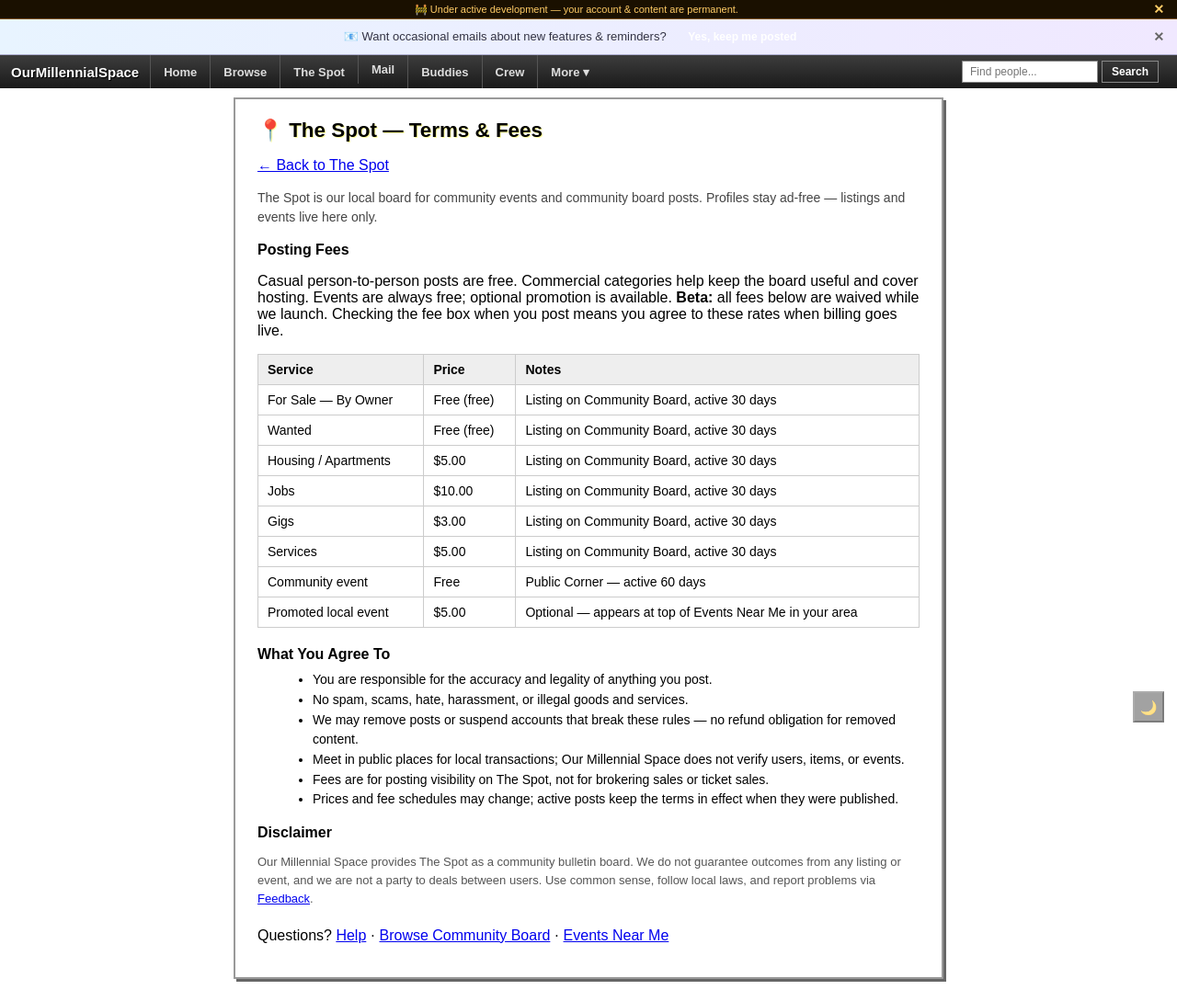
After one commit to brickface082/millennial-space, a Flask app: page /spot/terms in a window 1280 px wide. The commit adds this page. Shown: the whole page at 92% size. Run offline with Flask 3, Linux system fonts and the light colour scheme; the visitor is signed in with stand-in values (Sample User, id 1); data comes from the database, SQL or seed files in the repository; data that the repository does not hold is empty; some libraries are stand-ins or nearby versions.

Commit message:
Rename Marketplace to Community Board; add Spot terms page, drop Craigslist copy

```diff
--- a/app.py
+++ b/app.py
@@ -137,6 +137,7 @@ def utility_processor():
         format_fee=format_fee,
         quote_of_the_day=quote_of_the_day,
         daily_quote_heading=daily_quote_heading,
+        spot_board_label=SPOT_BOARD_LABEL,
     )
 
 class User(db.Model, UserMixin):
@@ -368,7 +369,7 @@ class MontageSlide(db.Model):
 
 
 class SpotListing(db.Model):
-    """Craigslist-style marketplace listing — paid categories only."""
+    """Community Board listing — some commercial categories carry a posting fee."""
     __tablename__ = "spot_listing"
     id = db.Column(db.Integer, primary_key=True)
     user_id = db.Column(db.Integer, db.ForeignKey("user.id"), nullable=False)
@@ -464,6 +465,7 @@ PROFILE_PREVIEW_COUNT = 3
 LISTING_LIFESPAN_DAYS = 30
 EVENT_LIFESPAN_DAYS = 60
 EVENT_PROMOTE_FEE_CENTS = 500
+SPOT_BOARD_LABEL = "Community Board"
 
 MARKETPLACE_CATEGORIES = {
     "for_sale": {"label": "For Sale — By Owner", "fee_cents": 0},
@@ -2566,6 +2568,18 @@ def spot_index():
     )
 
 
+@app.route("/spot/terms")
+def spot_terms():
+    return render_template(
+        "spot_terms.html",
+        marketplace_categories=MARKETPLACE_CATEGORIES,
+        promote_fee=EVENT_PROMOTE_FEE_CENTS,
+        listing_lifespan_days=LISTING_LIFESPAN_DAYS,
+        event_lifespan_days=EVENT_LIFESPAN_DAYS,
+        payments_live=spot_payments_live(),
+    )
+
+
 @app.route("/spot/listing/new", methods=["GET", "POST"])
 @login_required
 def spot_listing_new():
--- a/static/style.css
+++ b/static/style.css
@@ -1980,6 +1980,17 @@ body.dark-mode .entry-card {
 .spot-empty { color: #999; font-style: italic; padding: 24px 0; text-align: center; }
 .spot-fee-box { background: #f8f8f8; border: 1px dashed #aaa; padding: 12px; margin: 12px 0; }
 .spot-fee-note { font-size: 12px; }
+.spot-terms-box { max-width: 720px; }
+.spot-terms-intro { font-size: 14px; color: #444; margin-bottom: 16px; line-height: 1.5; }
+.spot-terms-table { width: 100%; border-collapse: collapse; margin: 12px 0 20px; font-size: 14px; }
+.spot-terms-table th, .spot-terms-table td { border: 1px solid #ccc; padding: 8px 10px; text-align: left; vertical-align: top; }
+.spot-terms-table th { background: #eee; font-weight: bold; }
+.spot-terms-list { margin: 8px 0 16px 20px; font-size: 14px; line-height: 1.55; }
+.spot-terms-disclaimer { font-size: 13px; color: #555; line-height: 1.55; }
+body.dark-mode .spot-terms-table th { background: #333; }
+body.dark-mode .spot-terms-table td { border-color: #555; }
+body.dark-mode .spot-terms-intro,
+body.dark-mode .spot-terms-disclaimer { color: #ccc; }
 .spot-view-box { max-width: 640px; margin: 0 auto; }
 .spot-view-meta { font-size: 13px; color: #666; margin-bottom: 16px; }
 .spot-view-body { line-height: 1.5; margin-bottom: 16px; }
--- a/templates/spot_event_new.html
+++ b/templates/spot_event_new.html
@@ -47,7 +47,7 @@
                 {% endif %}
                 <label style="display:flex;align-items:center;gap:8px;font-weight:normal;cursor:pointer;">
                     <input type="checkbox" name="accept_fee" value="on" style="width:auto;margin:0;">
-                    I understand promoted events may require a {{ format_fee(promote_fee) }} fee{% if not payments_live %} when billing goes live{% endif %}.
+                    I agree to the <a href="{{ url_for('spot_terms') }}">Spot terms &amp; fees</a>{% if not payments_live %} when billing goes live{% endif %}.
                 </label>
             </div>
         </div>
--- a/templates/spot_listing_view.html
+++ b/templates/spot_listing_view.html
@@ -4,7 +4,7 @@
 
 {% block content %}
 <div class="retro-box spot-view-box">
-    <p class="section-note"><a href="{{ url_for('spot_index', tab='marketplace', city=listing.city, state=listing.state) }}">← Marketplace in {{ listing.city }}, {{ listing.state }}</a></p>
+    <p class="section-note"><a href="{{ url_for('spot_index', tab='marketplace', city=listing.city, state=listing.state) }}">← {{ spot_board_label }} in {{ listing.city }}, {{ listing.state }}</a></p>
 
     <h1 class="retro-title">{{ listing.title }}</h1>
     <div class="spot-view-meta">
--- /dev/null
+++ b/templates/spot_terms.html
@@ -0,0 +1,77 @@
+{% extends "base.html" %}
+
+{% block title %}The Spot — Terms &amp; Fees — {{ site_name }}{% endblock %}
+
+{% block content %}
+<div class="retro-box spot-box spot-terms-box">
+    <h1 class="retro-title">📍 The Spot — Terms &amp; Fees</h1>
+    <p class="section-note"><a href="{{ url_for('spot_index') }}">← Back to The Spot</a></p>
+
+    <p class="spot-terms-intro">
+        The Spot is our local board for community events and {{ spot_board_label|lower }} posts.
+        Profiles stay ad-free — listings and events live here only.
+    </p>
+
+    <h2 class="spot-section-title">Posting Fees</h2>
+    <p class="section-note">
+        Casual person-to-person posts are free. Commercial categories help keep the board useful
+        and cover hosting. Events are always free; optional promotion is available.
+        {% if not payments_live %}
+        <strong>Beta:</strong> all fees below are waived while we launch. Checking the fee box
+        when you post means you agree to these rates when billing goes live.
+        {% endif %}
+    </p>
+
+    <table class="spot-terms-table">
+        <thead>
+            <tr>
+                <th>Service</th>
+                <th>Price</th>
+                <th>Notes</th>
+            </tr>
+        </thead>
+        <tbody>
+            {% for key, info in marketplace_categories.items() %}
+            <tr>
+                <td>{{ info.label }}</td>
+                <td>{{ format_fee(info.fee_cents) }}{% if info.fee_cents == 0 %} (free){% endif %}</td>
+                <td>Listing on {{ spot_board_label }}, active {{ listing_lifespan_days }} days</td>
+            </tr>
+            {% endfor %}
+            <tr>
+                <td>Community event</td>
+                <td>Free</td>
+                <td>Public Corner — active {{ event_lifespan_days }} days</td>
+            </tr>
+            <tr>
+                <td>Promoted local event</td>
+                <td>{{ format_fee(promote_fee) }}</td>
+                <td>Optional — appears at top of Events Near Me in your area</td>
+            </tr>
+        </tbody>
+    </table>
+
+    <h2 class="spot-section-title">What You Agree To</h2>
+    <ul class="spot-terms-list">
+        <li>You are responsible for the accuracy and legality of anything you post.</li>
+        <li>No spam, scams, hate, harassment, or illegal goods and services.</li>
+        <li>We may remove posts or suspend accounts that break these rules — no refund obligation for removed content.</li>
+        <li>Meet in public places for local transactions; {{ site_name }} does not verify users, items, or events.</li>
+        <li>Fees are for posting visibility on The Spot, not for brokering sales or ticket sales.</li>
+        <li>Prices and fee schedules may change; active posts keep the terms in effect when they were published.</li>
+    </ul>
+
+    <h2 class="spot-section-title">Disclaimer</h2>
+    <p class="spot-terms-disclaimer">
+        {{ site_name }} provides The Spot as a community bulletin board. We do not guarantee outcomes
+        from any listing or event, and we are not a party to deals between users. Use common sense,
+        follow local laws, and report problems via <a href="{{ url_for('feedback_new') }}">Feedback</a>.
+    </p>
+
+    <p class="section-note" style="margin-top:20px;">
+        Questions? <a href="{{ url_for('help_page') }}">Help</a> ·
+        <a href="{{ url_for('spot_index', tab='marketplace') }}">Browse {{ spot_board_label }}</a> ·
+        <a href="{{ url_for('spot_index', tab='events') }}">Events Near Me</a>
+    </p>
+</div>
+{% endblock %}
```
Also changed, not shown: templates/help.html (+7 -0 lines), templates/spot.html (+6 -5 lines), templates/spot_listing_new.html (+5 -4 lines), tests/test_features.py (+5 -1 lines).
